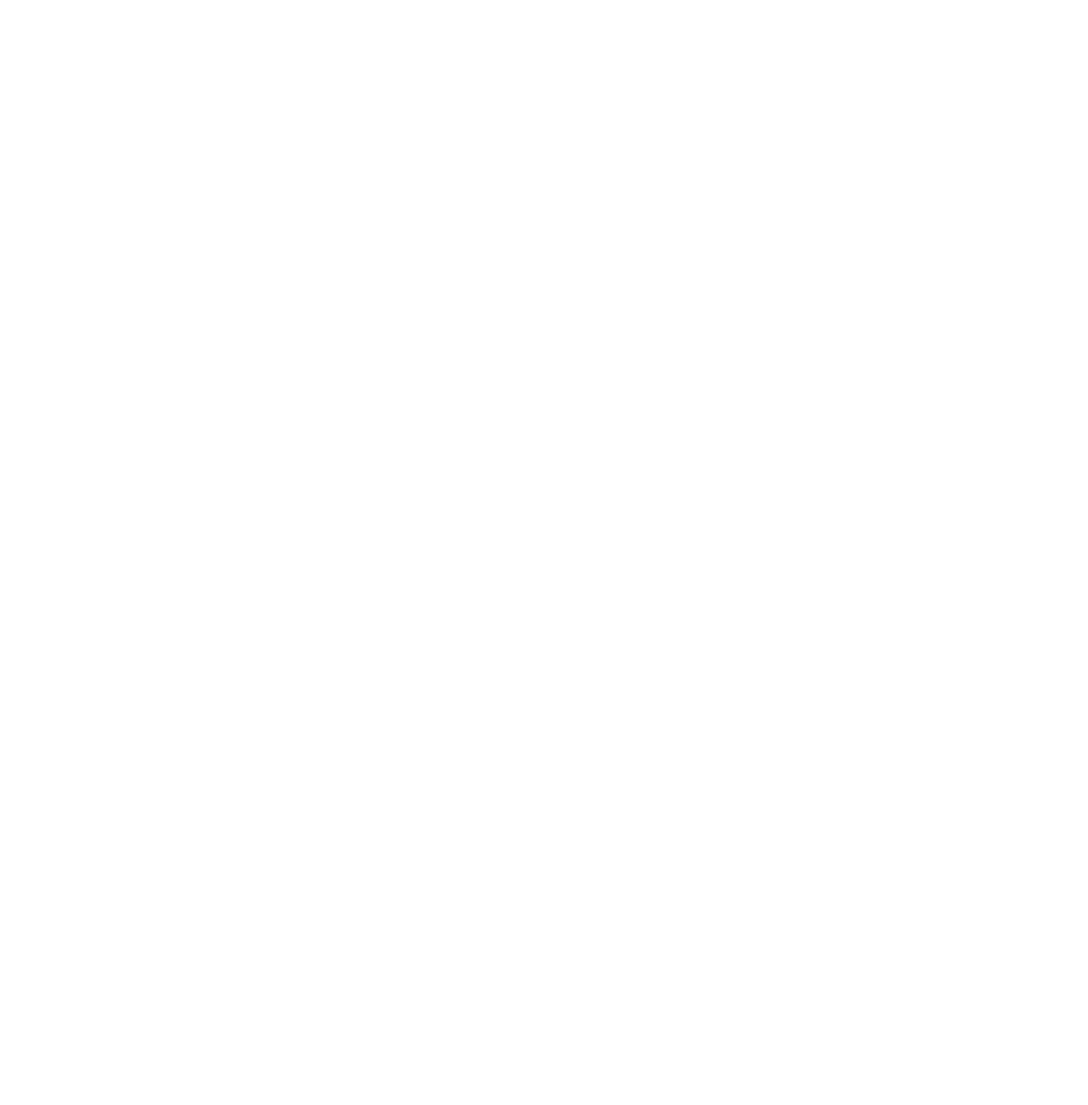
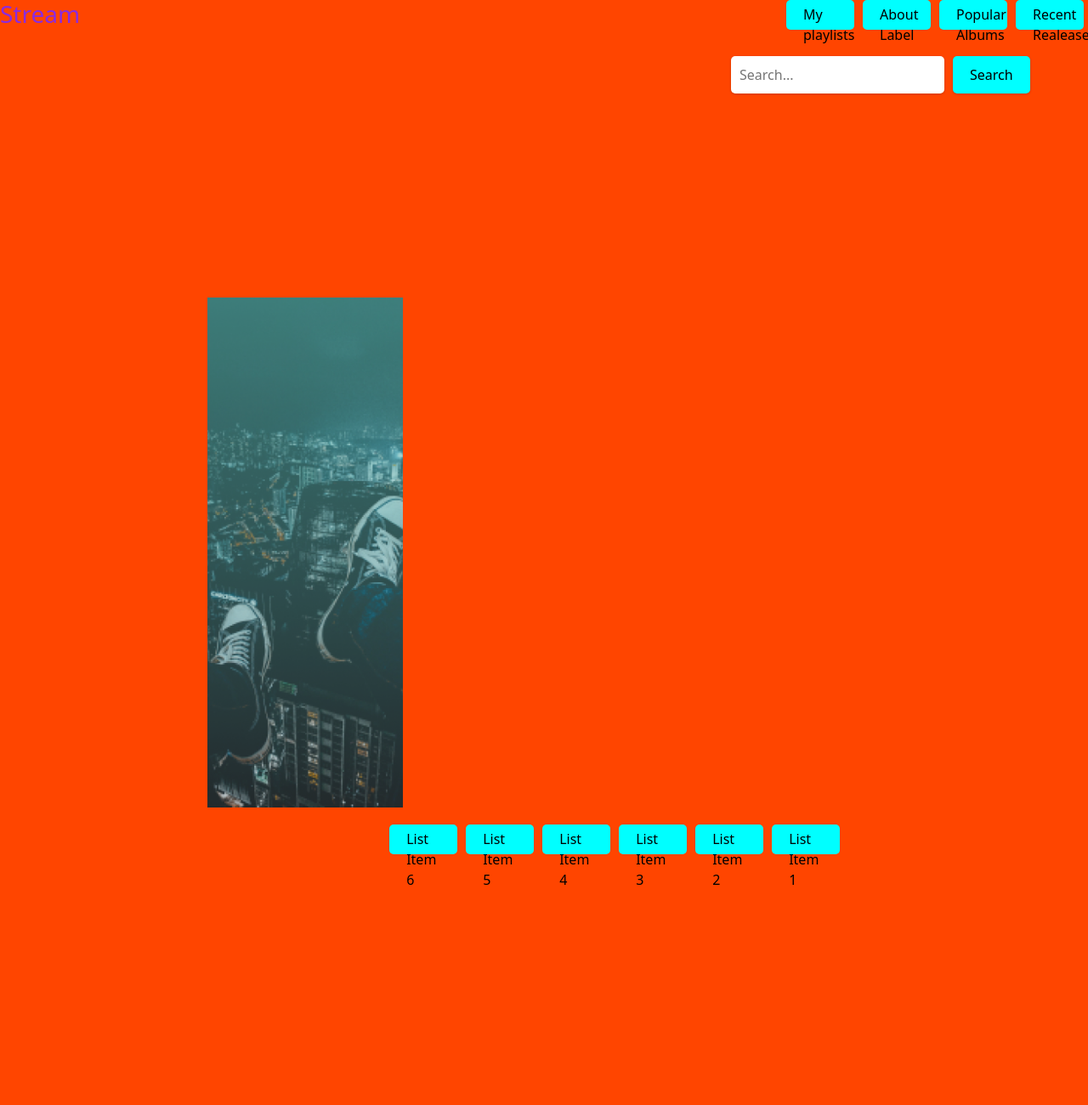
Before and after one commit to 321008Jaco/231008JacoMostert_Final_Progress_DV100_T1, a plain HTML site: page Pages/MyPlaylist.html in a window 1280 px wide. Shown: the top 1300 px of the page at 85% size. Before the commit the page ends 800 px from the top, so only its background shows below. Drawn offline with nearby package versions, Linux system fonts and the light colour scheme.

Commit message:
Playlist page
Playlist page added with photo list (not done) and 4 icons added plus css.

```diff
--- a/CSS/main.css
+++ b/CSS/main.css
@@ -274,3 +274,30 @@ footer{
   background-color: grey;
   color: black;
 }
+
+.favourites {
+  background-image: url("../assets/my_favourite_mix_album_cover.png");
+  background-size: cover;
+  background-position: center;
+  height: 600px;
+  width: 30%;
+  margin-top: 350px;
+  margin-left: 150px;
+  float: left;
+}
+
+.song {
+  margin-left: 20%;
+  padding: 20px;
+}
+
+ul-songlist {
+  list-style-type: none;
+  padding: 0;
+  margin: 0;
+}
+
+li-songlist {
+  margin-top: 10px;
+  padding-right: 60px;
+}
--- a/Pages/MyPlaylist.html
+++ b/Pages/MyPlaylist.html
@@ -5,8 +5,79 @@
     <meta http-equiv="X-UA-Compatible" content="IE=edge">
     <meta name="viewport" content="width=device-width, initial-scale=1.0">
     <title>Document</title>
+
+    <meta charset="UTF-8">
+    <meta http-equiv="X-UA-Compatible" content="IE=edge">
+    <meta name="viewport" content="width=device-width, initial-scale=1.0">
+    <title>Final Sub</title>
+
+     <!--Bootstrap CSS-->
+     <link rel="stylesheet" href="https://cdn.jsdelivr.net/npm/bootstrap@5.2.3/dist/css/bootstrap.min.css">
+
+      <!--Bootstrap JS-->
+      <script src="https://cdn.jsdelivr.net/npm/bootstrap@5.2.3/dist/js/bootstrap.min.js"></script>
+
+      <link rel="stylesheet" href="../css/main.css">
+
 </head>
 <body>
 
+    <head>
+
+        <nav>
+            <div class="logo"> <h3>Stream</h3> </div>
+
+        </nav>
+
+        <div class="nav-con">
+
+            <ul>
+                <a href="index.html"><li class=active>Recent Realeases</li></a>
+                <a href="Pages/PopularAlbums.html"><li>Popular Albums</li></a>
+                <a href="Pages/AboutLabel.html"><li>About Label</li></a>
+                <a href="Pages/AboutLable.html"><li>My playlists</li></a>
+            </ul>
+
+            <form action="#" method="get">
+
+                  <input type="text" placeholder="Search...">
+                  <button type="submit">Search</button>
+
+          </form>
+
+        </head>
+
+        </div>
+
+            <div class="row">
+
+                <div class="favourites"></div>
+
+                <div class="song">
+                    <ul class="songlist">
+                        <li class="songlist">List Item 1</li>
+                        <li class="songlist">List Item 2</li>
+                        <li class="songlist">List Item 3</li>
+                        <li class="songlist">List Item 4</li>
+                        <li class="songlist">List Item 5</li>
+                        <li class="songlist">List Item 6</li>
+                    </ul>
+                </div>
+
+            </div>
+
+            <footer>
+
+                <div class="play">
+
+                <img src="../assets/currently_playing_icon.svg" alt="playing">
+                <img src="../assets/left_arrow_icon.svg" alt="perv">
+                <img src="../assets/pause_icon.svg" alt="pause">
+                <img src="../assets/right_arrow_icon.svg" alt="next">
+
+                </div>
+
+            </footer>
+
 </body>
 </html>
```
Also changed, not shown: assets/currently_playing_icon.svg (added), assets/left_arrow_icon.svg (added), assets/pause_icon.svg (added), assets/right_arrow_icon.svg (added).
